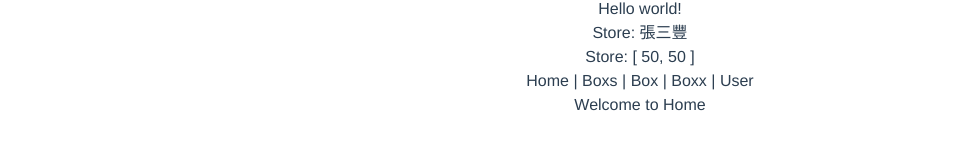
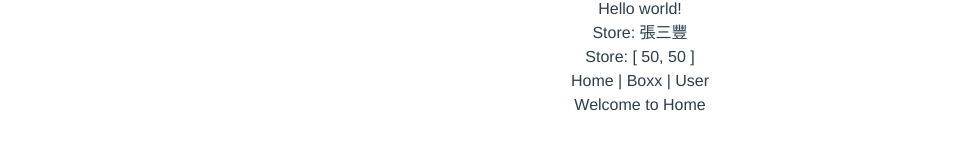
Before and after one commit to vince115/vuebox, a Vue app: page / in a window 1280 px wide. Shown: the part 407-556 px from the top of the page, without its empty margins (0-956 px from the left). Built offline with nearby package versions, Linux system fonts and the light colour scheme; the HTML template or start-up script is replaced by a standard one.

Commit message:
set vite.config base

```diff
--- a/src/App.vue
+++ b/src/App.vue
@@ -16,8 +16,6 @@ const boxStore = useBoxStore()
   <div>Store: {{ boxStore.xyPosition}}</div>
   <div id="nav">
     <router-link to="/">Home</router-link> |
-    <router-link to="/boxs">Boxs</router-link> |
-    <router-link to="/box">Box</router-link> |
     <router-link to="/boxx">Boxx</router-link> |
     <router-link to="/user">User</router-link>
   </div>
--- a/src/components/HelloWorld.vue
+++ b/src/components/HelloWorld.vue
@@ -8,7 +8,6 @@ const count = ref(0)
 
 <template>
   <h1>{{ msg }}</h1>
-
   <p>
     Recommended IDE setup:
     <a href="https://code.visualstudio.com/" target="_blank">VS Code</a>
--- a/vite.config.ts
+++ b/vite.config.ts
@@ -3,5 +3,7 @@ import vue from '@vitejs/plugin-vue'
 
 // https://vitejs.dev/config/
 export default defineConfig({
-  plugins: [vue()]
+  plugins: [vue()],
+  base: '/vuebox/',
+
 })
```
Also changed, not shown: src/global.scss (added, +7 -0 lines).
